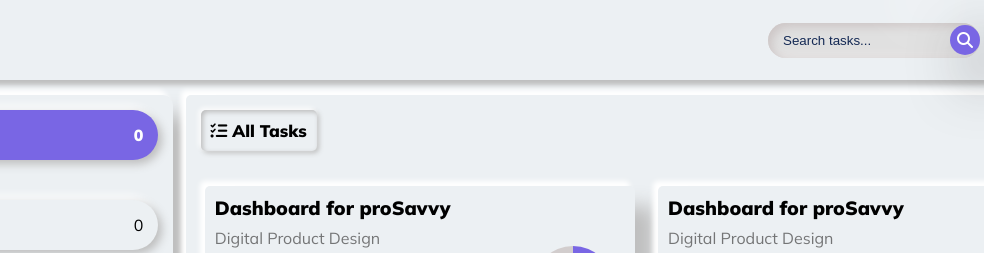
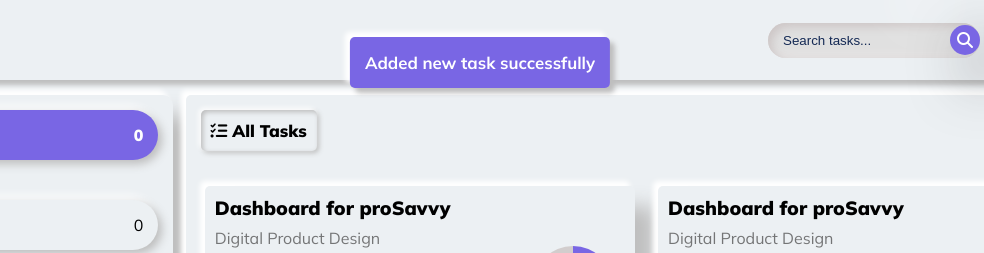
Before and after one commit to Abdur-Rahman-Apu/TaskPlot, a website built with Parcel: page src/index.html in a window 1280 px wide. Shown: the top 253 px of the page, 160-1144 px from the left. Built offline with nearby package versions, Linux system fonts and the light colour scheme.

Commit message:
Toast message responsive bug fixed

```diff
--- a/src/styles/styles.css
+++ b/src/styles/styles.css
@@ -515,6 +515,10 @@ aside div span {
 /* toast  */
 
 .toast-section {
+  width: 90%;
+  display: flex;
+  justify-content: center;
+  align-items: center;
   position: absolute;
   left: 50%;
   top: 5%;
@@ -522,11 +526,12 @@ aside div span {
   z-index: 100;
   background-color: var(--violet-color);
   color: #fff;
+  font-size: 1.05rem;
   font-weight: 700;
   padding: 15px;
   border-radius: 5px;
   box-shadow: 5px 5px 5px #bebebe, -5px -5px 5px #ffffff;
-  display: none;
+  /* display: none; */
 }
 
 @media (min-width: 480px) {
@@ -572,6 +577,10 @@ aside div span {
   .task-card {
     flex: 1 0 430px;
   }
+
+  .toast-section {
+    width: 60%;
+  }
 }
 
 @media (min-width: 768px) {
@@ -601,8 +610,15 @@ aside div span {
     width: 40%;
     height: 90%;
   }
+
+  .toast-section {
+    width: 40%;
+  }
 }
 @media (min-width: 992px) {
+  .toast-section {
+    width: fit-content;
+  }
 }
 
 @media (min-height: 900px) {
@@ -610,4 +626,8 @@ aside div span {
     width: 90%;
     height: 740px;
   }
+
+  .toast-section {
+    font-size: 1rem;
+  }
 }
```
